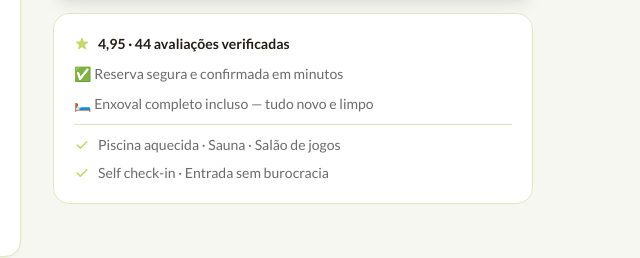
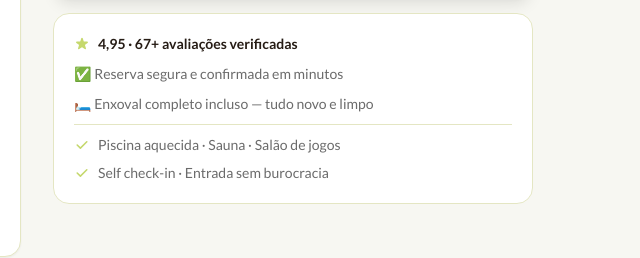
Before and after one commit to deco-04/recanto-dos-ipes, a website: page public/booking.html in a window 1280 px wide. Shown: the part 427-685 px from the top of the page, 603-1243 px from the left. Drawn offline with nearby package versions, Linux system fonts and the light colour scheme; no server answers.

Commit message:
booking: update review count to 67+ (aggregate all platforms)

```diff
--- a/public/booking.html
+++ b/public/booking.html
@@ -195,7 +195,7 @@
             <svg class="w-4 h-4 text-gold flex-shrink-0" fill="currentColor" viewBox="0 0 20 20">
               <path d="M9.049 2.927c.3-.921 1.603-.921 1.902 0l1.07 3.292a1 1 0 00.95.69h3.462c.969 0 1.371 1.24.588 1.81l-2.8 2.034a1 1 0 00-.364 1.118l1.07 3.292c.3.921-.755 1.688-1.54 1.118l-2.8-2.034a1 1 0 00-1.175 0l-2.8 2.034c-.784.57-1.838-.197-1.539-1.118l1.07-3.292a1 1 0 00-.364-1.118L2.98 8.72c-.783-.57-.38-1.81.588-1.81h3.461a1 1 0 00.951-.69l1.07-3.292z"/>
             </svg>
-            4,95 · 44 avaliações verificadas
+            4,95 · 67+ avaliações verificadas
           </div>
 
           <!-- 2. Reserva segura -->
```
